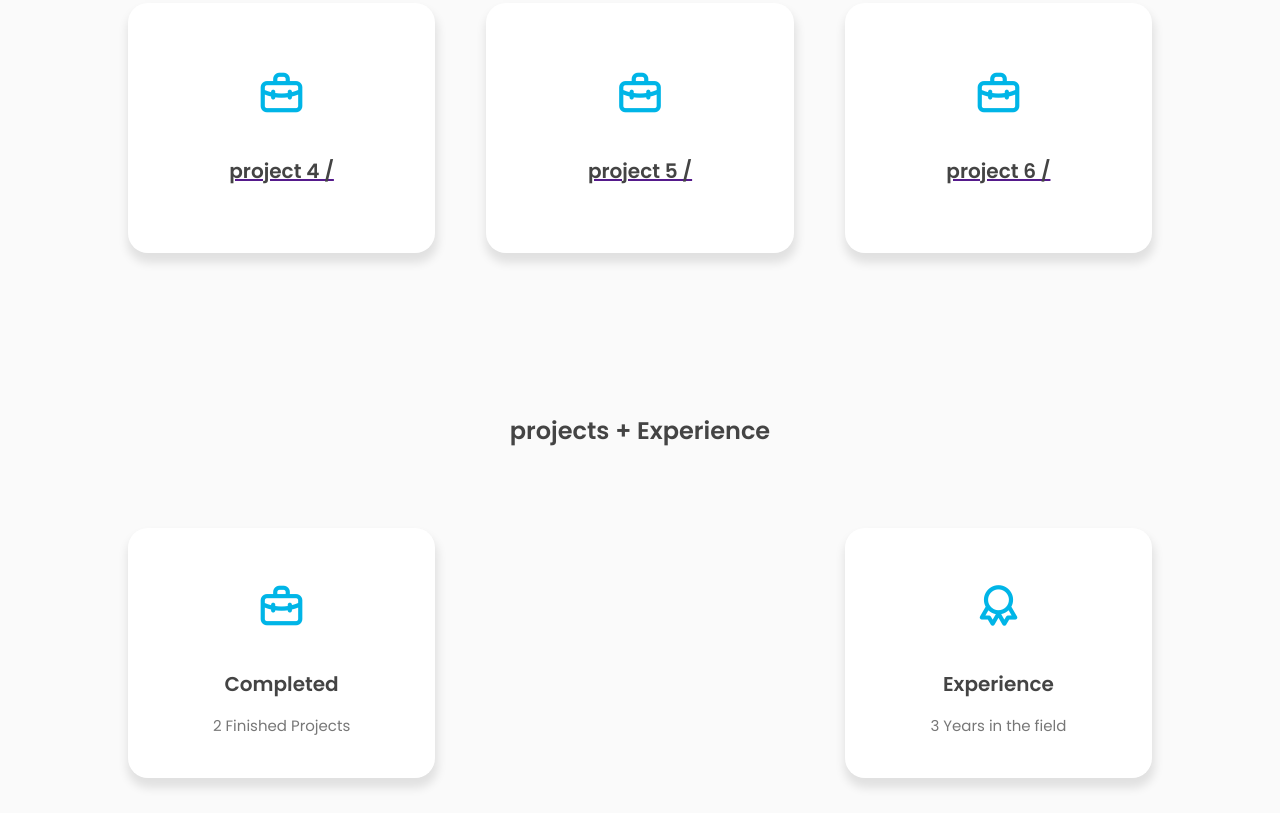
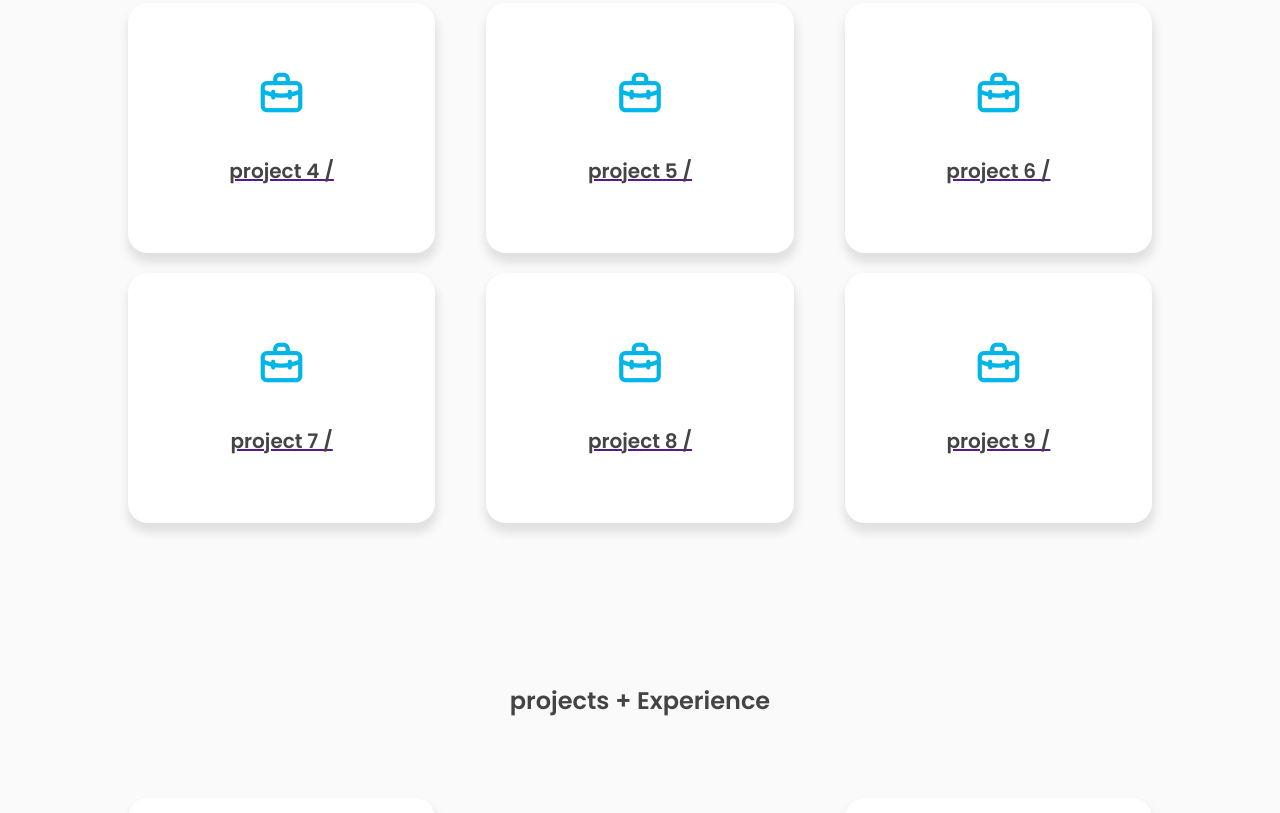
Before and after one commit to MichadeHaan/Portfolio, a plain HTML site: page index.html in a window 1280 px wide. Shown: the part 1797-2610 px from the top of the page. Drawn offline with nearby package versions, Linux system fonts and the light colour scheme.

Commit message:
toevoeging van wat extra project vakjes

```diff
--- a/index.html
+++ b/index.html
@@ -187,6 +187,21 @@
             <h3>project 6 / </h3>
             <label></label>
             </a>
+        <a href="" class="project-box">
+                <i class="uil uil-briefcase-alt"></i>
+                <h3>project 7 / </h3>
+                <label></label>
+            </a>
+        <a href="" class="project-box">
+                <i class="uil uil-briefcase-alt"></i>
+                <h3>project 8 / </h3>
+                <label></label>
+            </a>
+        <a href="" class="project-box">
+                <i class="uil uil-briefcase-alt"></i>
+                <h3>project 9 / </h3>
+                <label></label>
+            </a>
         </div>
      </section>
 
```
